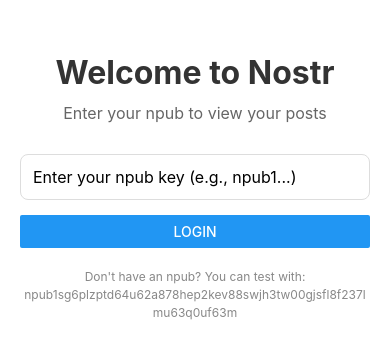
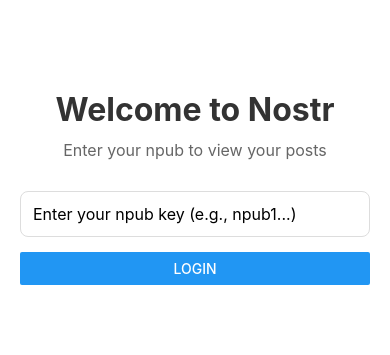
Before and after one commit to KashirLab/Kashir, a React Native app in the folder example/: screen / in a window 390 px wide. Shown: the part 235-590 px from the top of the page. Built offline with nearby package versions, Linux system fonts and the light colour scheme.

Commit message:
Update LoginScreen.tsx

```diff
--- a/example/src/components/LoginScreen.tsx
+++ b/example/src/components/LoginScreen.tsx
@@ -59,11 +59,6 @@ export function LoginScreen({ onLogin }: LoginScreenProps) {
           onPress={handleLogin}
           disabled={loading}
         />
-
-        <Text style={styles.loginHint}>
-          Don't have an npub? You can test with:{'\n'}
-          npub1sg6plzptd64u62a878hep2kev88swjh3tw00gjsfl8f237lmu63q0uf63m
-        </Text>
       </View>
     </SafeAreaView>
   );
```
